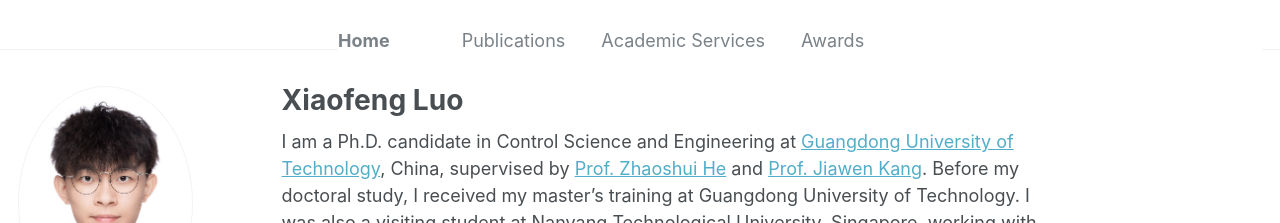
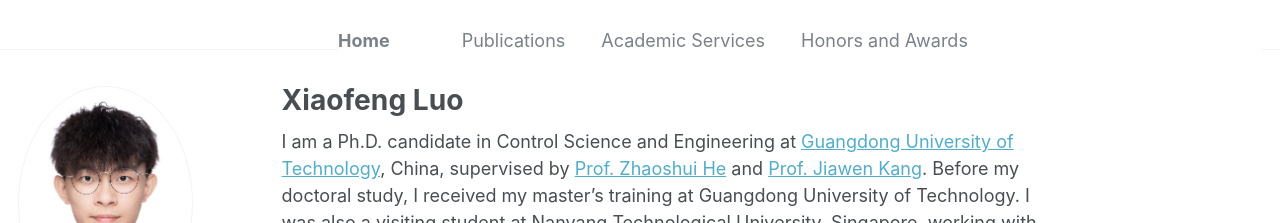
Before and after one commit to gdutxiaofengluo/gdutxiaofengluo.github.io, a Jekyll site: the page built from _pages/about.md, in a window 1280 px wide. Shown: the top 223 px of the page. Built offline with Jekyll 4.4.1, drawn with Linux system fonts in a browser that asks for light colours; some web fonts are replaced.

Commit message:
Update navigation.yml

```diff
--- a/_data/navigation.yml
+++ b/_data/navigation.yml
@@ -11,5 +11,5 @@ main:
   - title: "Academic Services"
     url: /#academic-services
 
-  - title: "Awards"
-    url: /#awards
+  - title: "Honors and Awards"
+    url: /#honors-and-awards
```
